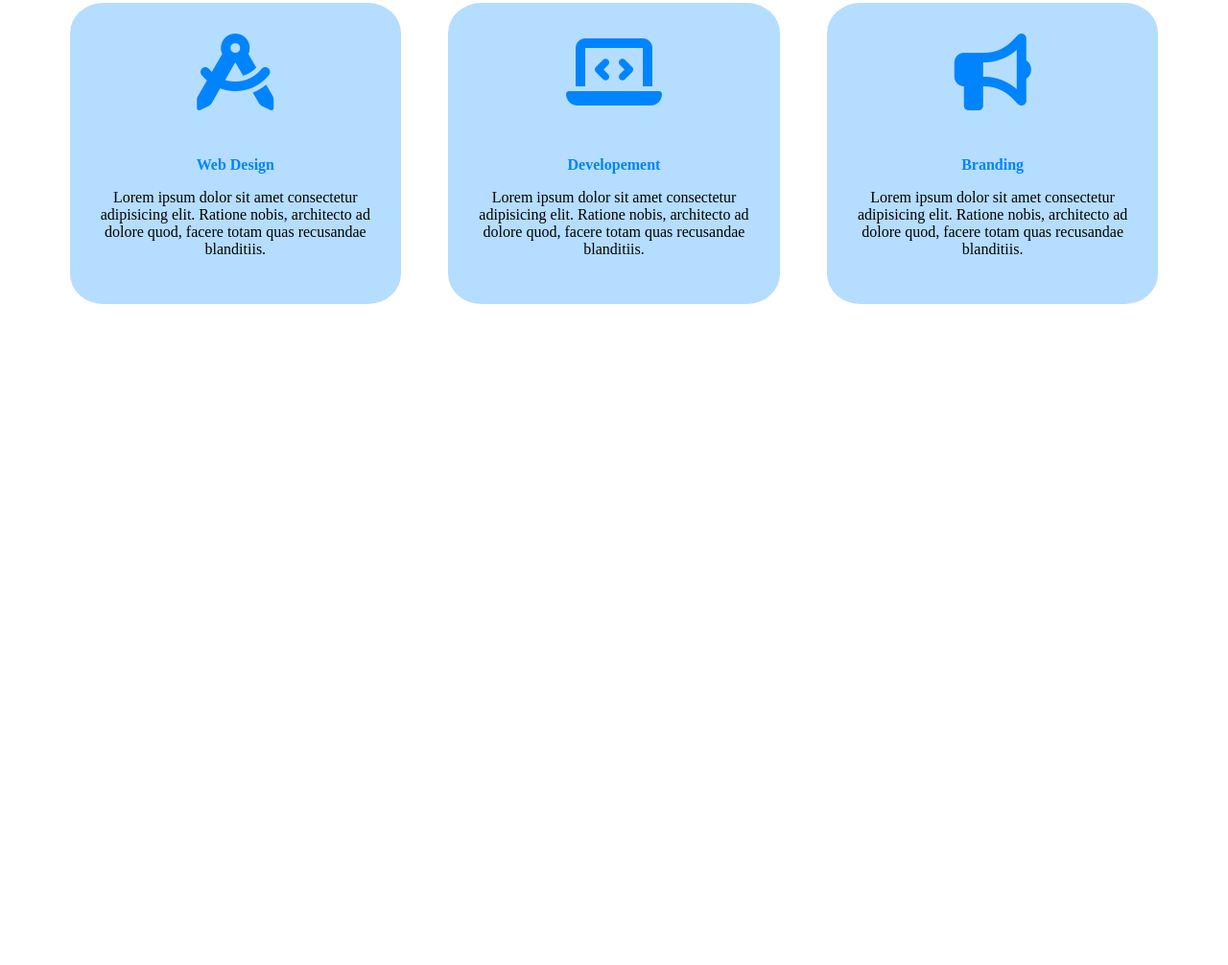
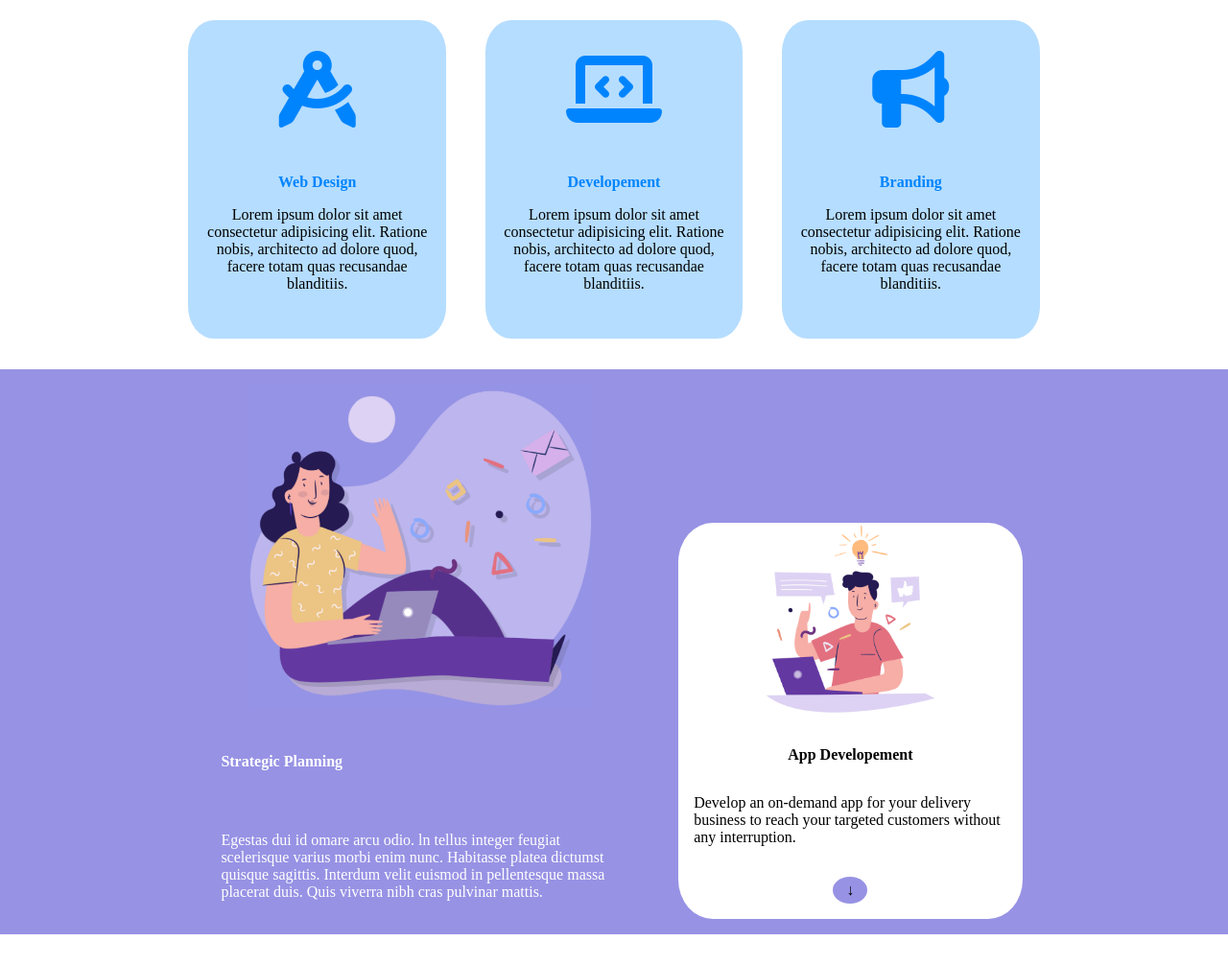
Before and after one commit to Valeria-Caramellino/htmlcss-responsive-layout, a plain HTML site: page index.html in a window 1280 px wide. Shown: the part 442-1448 px from the top of the page at 96% size. Before the commit the page ends 800 px from the top, so only its background shows below. Drawn offline with Linux system fonts and the light colour scheme.

Commit message:
feat( main)seconda sezione responsive

```diff
--- a/css/style.css
+++ b/css/style.css
@@ -36,7 +36,15 @@ GENERALE
 .alignItemsBaseline{
     align-items: baseline;
 }
-
+.textCenter{
+    text-align: center;
+}
+.borderRadius10{
+    border-radius: 10%;
+}
+.borderRadius50{
+    border-radius: 50%;
+}
 /*****MISURE WIDTH*****/
 .w100 {width: 100%;}
 .w90  {width: 90%;}
@@ -50,11 +58,22 @@ GENERALE
 .w10  {width: 10%;}
 
 /**************COLORI**********/
-.blue{ background-color: #0084fd;}
+.bgBlue  { background-color: #0084fd;}
+.bgWhite { background-color: white;}
+.cWhite  {color: white;}
 
 /*******PADDING E MARGIN***********/
 .mAuto{
     margin: 0 auto;
+}
+.mBottom{
+    margin-bottom: 1rem;
+}
+.mTop{
+    margin-top: 1rem;
+}
+.padding5{
+    padding: 5px;
 }
 
 
@@ -114,13 +133,16 @@ section{
 h4,  p,  button.apple{
     margin: 1rem;
 }
-h4{
+div.boxBottom > h4 , div.box1  h4{
     text-align: center;
     color: #0084fd;
 }
+.bgColorLight{
+    background-color: #b5ddff;
+}
 .box{
     border-radius: 10%;
-    background-color: #b5ddff;
+
 }
 button.apple{
     border: none;
@@ -169,6 +191,7 @@ PRIMA SEZIONE DOPO 769 PC
         display: flex;
         flex-direction: row;
         flex-wrap: wrap;
+        width: 70%;
     }
     .box.box1{
         flex-direction: row;
@@ -178,3 +201,44 @@ PRIMA SEZIONE DOPO 769 PC
         width: 30%;
     }
 }
+/***************************************
+SECONDA SEZIONE
+****************************************/
+.bgColorViola{
+      background-color: #9792e4;
+}
+.containerSecondSection{
+    width: 90%;
+}
+.boxSecondSectionRight{
+    width: 100%;
+}
+.boxSecondSectionLeft{
+    width: 100%;
+}
+/************************************
+SECONDA SEZIONE TRA 480 E 768 TABLET
+*************************************/
+@media screen and (min-width: 481px ) and ( max-Width: 768px ){
+
+}
+
+/**************************************
+SECONDA SEZIONE DOPO 769 PC
+**************************************/
+
+@media screen and ( min-width: 769px ) {
+    .containerSecondSection{
+        width: 70%;
+    }
+    .boxSecondSectionRight{
+        width: 50%;
+    }
+    p.cWhite, h4.cWhite{
+        margin-top: 3rem;
+    }
+    .boxSecondSectionLeft{
+        width: 40%;
+        margin-top: 10rem;
+    }
+}
--- a/index.html
+++ b/index.html
@@ -9,7 +9,7 @@
     <link rel="stylesheet" href="https://cdnjs.cloudflare.com/ajax/libs/font-awesome/6.3.0/css/all.min.css">
 </head>
 <body>
-    <header class="blue">
+    <header class="bgBlue">
         <div class="container mAuto flex">
             <nav class="flex justifyContentBetween alignItemsCenter w100">
                 <div class="logo">
@@ -43,7 +43,7 @@
     <main>
         <!--prima sezione-->
         <section class="container flex flexDirectioneColumn wrap gap uno">
-            <div class="flex flexDirectioneColumn container mAuto box justifyContentCenter box1">
+            <div class="flex flexDirectioneColumn container mAuto box justifyContentCenter box1 bgColorLight">
                 <div class="flex flexDirectioneColumn justifyContentCenter">
                     <h4>Get a demo application </h4>
                     <p>
@@ -52,7 +52,7 @@
                         dolore quod, facere totam quas recusandae
                         blanditiis.
                     </p>
-                    <button class="apple">
+                    <button class="apple w40 flex justifyContentCenter">
                         <i class="fa-brands fa-apple"></i> App store
                     </button>
                 </div>
@@ -60,7 +60,7 @@
                     <img class="w70" src="img/phone.png" alt="phone">
                 </div>
             </div>
-            <div class="flex flexDirectioneColumn container mAuto box justifyContentCenter due">
+            <div class="flex flexDirectioneColumn container mAuto box justifyContentCenter due bgColorLight">
                 <div class="flex justifyContentCenter boxTop">
                     <i class="fa-solid fa-file-code"></i>
                 </div>
@@ -74,7 +74,7 @@
                     </p>
                 </div>
             </div>
-            <div class="flex flexDirectioneColumn container mAuto box justifyContentCenter tre">
+            <div class="flex flexDirectioneColumn container mAuto box justifyContentCenter tre bgColorLight">
                 <div class="flex justifyContentCenter boxTop">
                     <i class="fa-solid fa-compass-drafting"></i>
                 </div>
@@ -88,7 +88,7 @@
                     </p>
                 </div>
             </div>
-            <div class="flex flexDirectioneColumn container mAuto box justifyContentCenter quattro">
+            <div class="flex flexDirectioneColumn container mAuto box justifyContentCenter quattro bgColorLight">
                 <div class="flex justifyContentCenter boxTop">
                     <i class="fa-solid fa-laptop-code"></i>
                 </div>
@@ -102,7 +102,7 @@
                     </p>
                 </div>
             </div>
-            <div class="flex flexDirectioneColumn container mAuto box justifyContentCenter cinque">
+            <div class="flex flexDirectioneColumn container mAuto box justifyContentCenter cinque bgColorLight">
                 <div class="flex justifyContentCenter boxTop">
                     <i class="fa-solid fa-bullhorn"></i>
                 </div>
@@ -118,6 +118,49 @@
             </div>
 
         </section>
+        <!--seconda sezione-->
+        <section class="w100 bgColorViola">
+            <div class="containerSecondSection mAuto w80 flex wrap">
+                <div class="boxSecondSectionRight mAuto">
+                    <div class=" w80 mTop mAuto" >
+                        <div class="flex justifyContentCenter">
+                            <img class="w100" src="img/planning1.png" alt="planning1">
+                        </div>
+                    </div>
+                    <div class="flex justifyContentCenter flexDirectioneColumn mBottom">
+                        <h4 class="cWhite">Strategic Planning </h4>
+                        <p class="cWhite">
+                            Egestas dui id omare arcu odio. ln tellus integer feugiat
+                            scelerisque varius morbi enim nunc. Habitasse platea
+                            dictumst quisque sagittis. Interdum velit euismod in
+                            pellentesque massa placerat duis. Quis viverra nibh cras
+                            pulvinar mattis.
+                        </p>
+                    </div>
+                </div>
+                <div class="boxSecondSectionLeft mAuto bgWhite borderRadius10 mBottom">
+                    <div class="w80 mAuto mBottom">
+                        <div class="flex justifyContentCenter">
+                            <img class="w70" src="img/planning2.png" alt="planning2">
+                        </div>
+                    </div>
+                    <div class="flex justifyContentCenter flexDirectioneColumn ">
+                        <h4 class="textCenter">App Developement </h4>
+                        <p>
+                            Develop an on-demand app for your delivery
+                            business to reach your targeted customers
+                            without any interruption.
+                        </p>
+                        <div class="flex justifyContentCenter">
+                            <p class="bgColorViola padding5 borderRadius50 textCenter w10">
+                                &#8595;
+                            </p>
+                        </div>
+                    </div>
+                </div>
+            </div>
+        </section>
+        <!--terza sezione-->
     </main>
     <footer>
 
```
Also changed, not shown: img/planning1.png (added), img/planning2.png (added).
